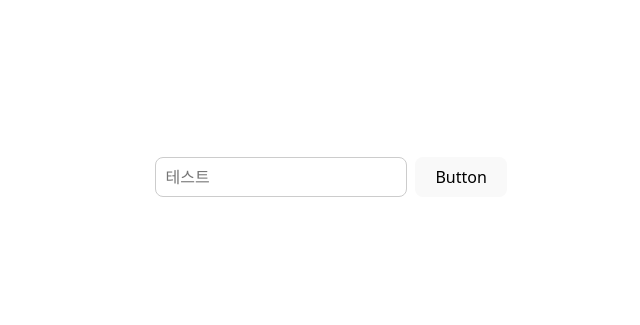
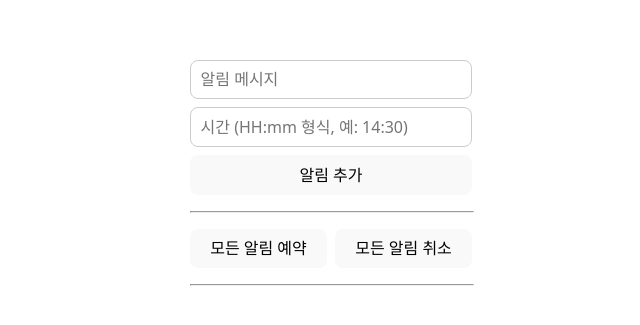
Before and after one commit to socratone/noticer, a React (Vite) app: page / in a window 1280 px wide. Shown: the part 223-548 px from the top of the page, without its empty margins (309-949 px from the left). Built offline with nearby package versions, Linux system fonts and the light colour scheme.

Commit message:
feat: draft ui

```diff
--- a/src/App.tsx
+++ b/src/App.tsx
@@ -2,16 +2,81 @@ import './App.css';
 import Button from './components/atom/Button';
 import Stack from './components/atom/Stack';
 import TextField from './components/atom/TextField';
-import useNotification from './hooks/useNotification';
+import useScheduledNotification from './hooks/useScheduledNotification';
+import { useState } from 'react';
 
 function App() {
-  const { showNotification } = useNotification();
+  const { scheduleNotifications, clearNotification, clearAllNotifications } =
+    useScheduledNotification();
+  const [message, setMessage] = useState('');
+  const [time, setTime] = useState('');
+  const [notifications, setNotifications] = useState<
+    { message: string; time: string }[]
+  >([]);
+
+  // 알림 목록에 추가
+  const addNotification = () => {
+    if (message && time) {
+      const newNotification = { message, time };
+      const updatedNotifications = [...notifications, newNotification];
+      setNotifications(updatedNotifications);
+      setMessage('');
+      setTime('');
+    } else {
+      alert('메시지와 시간을 모두 입력해주세요.');
+    }
+  };
+
+  // 특정 알림 제거
+  const removeNotification = (index: number) => {
+    const updatedNotifications = notifications.filter((_, i) => i !== index);
+    setNotifications(updatedNotifications);
+  };
 
   return (
     <>
-      <Stack direction="row" gap={8}>
-        <TextField placeholder="테스트" />
-        <Button onClick={() => showNotification('테스트')}>Button</Button>
+      <Stack direction="column" gap={16}>
+        {/* 새로운 예약 알림 테스트 */}
+        <Stack direction="column" gap={8}>
+          <TextField
+            placeholder="알림 메시지"
+            value={message}
+            onChange={(e) => setMessage(e.target.value)}
+          />
+          <TextField
+            placeholder="시간 (HH:mm 형식, 예: 14:30)"
+            value={time}
+            onChange={(e) => setTime(e.target.value)}
+          />
+          <Button onClick={addNotification}>알림 추가</Button>
+          <hr style={{ width: '100%' }} />
+          <Stack direction="row" gap={8}>
+            <Button onClick={() => scheduleNotifications(notifications)}>
+              모든 알림 예약
+            </Button>
+            <Button onClick={clearAllNotifications}>모든 알림 취소</Button>
+          </Stack>
+          <hr style={{ width: '100%' }} />
+          {/* 알림 목록 표시 */}
+          {notifications.length > 0 && (
+            <Stack direction="column" gap={4}>
+              <p>예약된 알림 목록:</p>
+              {notifications.map((notification, index) => (
+                <Stack key={index} direction="row" gap={8}>
+                  <span>
+                    {notification.time} - {notification.message}
+                  </span>
+                  <Button onClick={() => removeNotification(index)}>
+                    제거
+                  </Button>
+                  <Button onClick={() => clearNotification(notification.time)}>
+                    이 시간 알림 취소
+                  </Button>
+                </Stack>
+              ))}
+            </Stack>
+          )}
+        </Stack>
       </Stack>
     </>
   );
```
